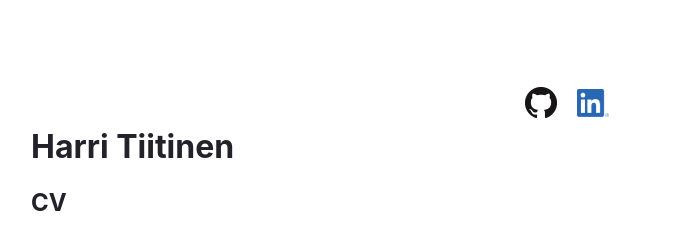
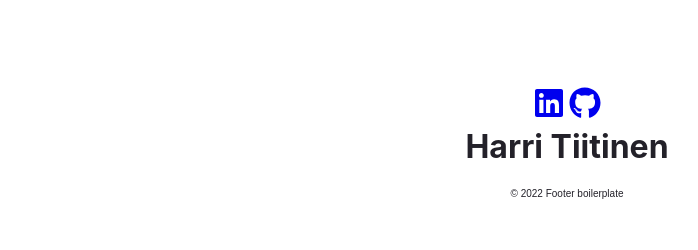
Before and after one commit to tiitinha/portfolio, a Gatsby site: page / in a window 1280 px wide. Shown: the whole page, without its empty margins (73-771 px from the left). Built offline with nearby package versions, Linux system fonts and the light colour scheme; Gatsby itself is replaced by a stand-in of ours.

Commit message:
brand icons to be imported via react-icons/fa

```diff
--- a/package.json
+++ b/package.json
@@ -15,6 +15,7 @@
     "clean": "gatsby clean"
   },
   "dependencies": {
+    "babel-plugin-macros": "^3.1.0",
     "babel-plugin-styled-components": "^2.0.2",
     "gatsby": "^4.7.2",
     "gatsby-plugin-netlify-cms": "^6.7.0",
@@ -22,6 +23,7 @@
     "netlify-cms-app": "^2.15.66",
     "react": "^17.0.1",
     "react-dom": "^17.0.1",
+    "react-icons": "^4.3.1",
     "styled-components": "^5.3.3"
   }
 }
--- /dev/null
+++ b/src/components/Footer.js
@@ -0,0 +1,18 @@
+import React from 'react';
+import styled from 'styled-components';
+
+const FooterContainer = styled.footer`
+  font-family: nunito-sans, sans-serif;
+  text-align: center;
+  font-size: 10px;
+  `;
+
+const Footer = () => {
+    return (
+        <FooterContainer>
+            © 2022 Footer boilerplate
+        </FooterContainer>
+    );
+}
+
+export default Footer;
--- a/src/pages/index.js
+++ b/src/pages/index.js
@@ -1,20 +1,25 @@
 import React from 'react';
 import styled from 'styled-components';
 import { Link } from 'gatsby';
+import { FaLinkedin, FaGithub } from 'react-icons/fa';
 
-import GithubImg from '../images/GitHub-Mark/PNG/GitHub-Mark-32px.png';
-import LinkedInImg from '../images/LinkedIn-Logos/LI-In-Bug.png';
+import Footer from '../components/Footer';
 
 const ContactDetails = styled.div`
     height: 2px;
     display: flex;
     justify-content: center;
     align-items: center;
-`
+`;
 
 const ImgDiv = styled.div`
-    padding: 10px;
-`
+    padding: 2px;
+`;
+
+const Header = styled.h1`
+    justify-content: center;
+    text-align: center;
+`;
 
 const pageStyles = {
     color: "#232129",
@@ -33,18 +38,18 @@
             <ContactDetails>
                 <ImgDiv>
                     <Link to={githubLink}>
-                        <img src={GithubImg} className='githubIcon' />
+                        <FaLinkedin size={32}/>
                     </Link>
                 </ImgDiv>
                 <ImgDiv>
                     <Link to={LinkedinLink}>
-                        <img width='32' src={LinkedInImg} className='liIcon' />
+                        <FaGithub size={32} />
                     </Link>
                 </ImgDiv>
             </ContactDetails>
             <title>Harri Tiitinen</title>
-            <h1>Harri Tiitinen</h1>
-            <h2>CV</h2>
+            <Header>Harri Tiitinen</Header>
+            <Footer />
         </main>
     )
 }
```
Also changed, not shown: src/pages/404.js (deleted, +0 -54 lines), src/assets/images/GitHub-Mark/PNG/GitHub-Mark-120px-plus.png (renamed from src/images/GitHub-Mark/PNG/GitHub-Mark-120px-plus.png), src/assets/images/GitHub-Mark/PNG/GitHub-Mark-32px.png (renamed from src/images/GitHub-Mark/PNG/GitHub-Mark-32px.png), src/assets/images/GitHub-Mark/PNG/GitHub-Mark-64px.png (renamed from src/images/GitHub-Mark/PNG/GitHub-Mark-64px.png), src/assets/images/GitHub-Mark/PNG/GitHub-Mark-Light-120px-plus.png (renamed from src/images/GitHub-Mark/PNG/GitHub-Mark-Light-120px-plus.png), src/assets/images/GitHub-Mark/PNG/GitHub-Mark-Light-32px.png (renamed from src/images/GitHub-Mark/PNG/GitHub-Mark-Light-32px.png), src/assets/images/GitHub-Mark/PNG/GitHub-Mark-Light-64px.png (renamed from src/images/GitHub-Mark/PNG/GitHub-Mark-Light-64px.png), src/assets/images/LinkedIn-Logos/LI-In-Bug.png (renamed from src/images/LinkedIn-Logos/LI-In-Bug.png), src/assets/images/LinkedIn-Logos/LI-Logo.png (renamed from src/images/LinkedIn-Logos/LI-Logo.png), src/assets/images/icon.png (renamed from src/images/icon.png), 7 other files.
